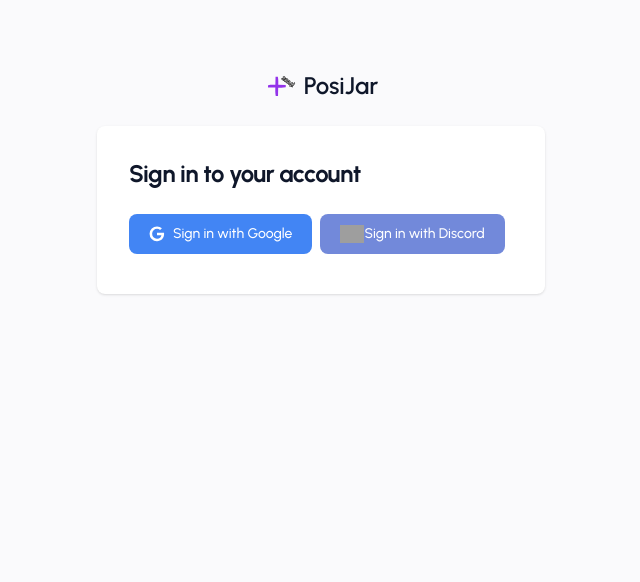
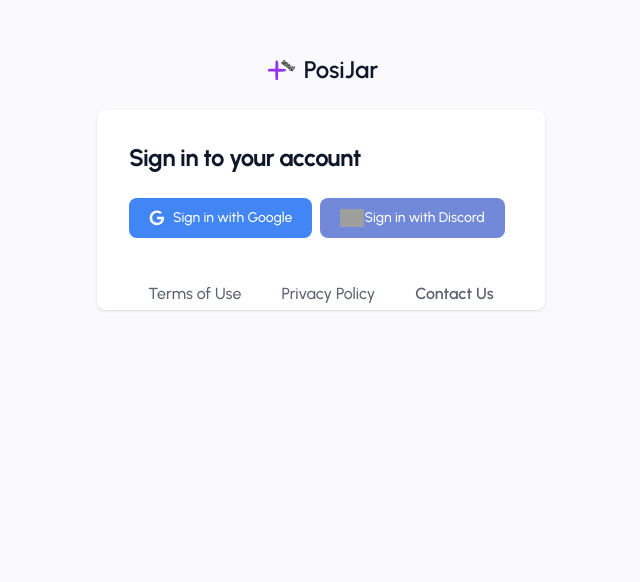
Before and after one commit to paolo-05/posijar, a Next.js app: page /auth/signin in a window 1280 px wide. Shown: the part 218-800 px from the top of the page, without its empty margins (319-959 px from the left). Built offline with nearby package versions, Linux system fonts and the light colour scheme; no server answers; grey boxes are pictures that could not be loaded.

Commit message:
feat: Add links to Terms of Use, Privacy Policy, and Contact Us in the signin page

```diff
--- a/pages/auth/signin.tsx
+++ b/pages/auth/signin.tsx
@@ -65,6 +65,17 @@
 									</button>
 								</div>{' '}
 							</div>
+							<span className='flex items-center gap-10 justify-center text-gray-600 dark:text-white p-1'>
+								<Link href='/tos' className='font-medium hover:text-primary'>
+									Terms of Use
+								</Link>
+								<Link href='/privacy' className='font-medium hover:text-primary'>
+									Privacy Policy
+								</Link>
+								<Link href='mailto:paolo.bianchessi@icloud.com' className='font-semibold hover:text-primary'>
+									Contact Us
+								</Link>
+							</span>
 						</div>
 					</div>
 				</section>
```
